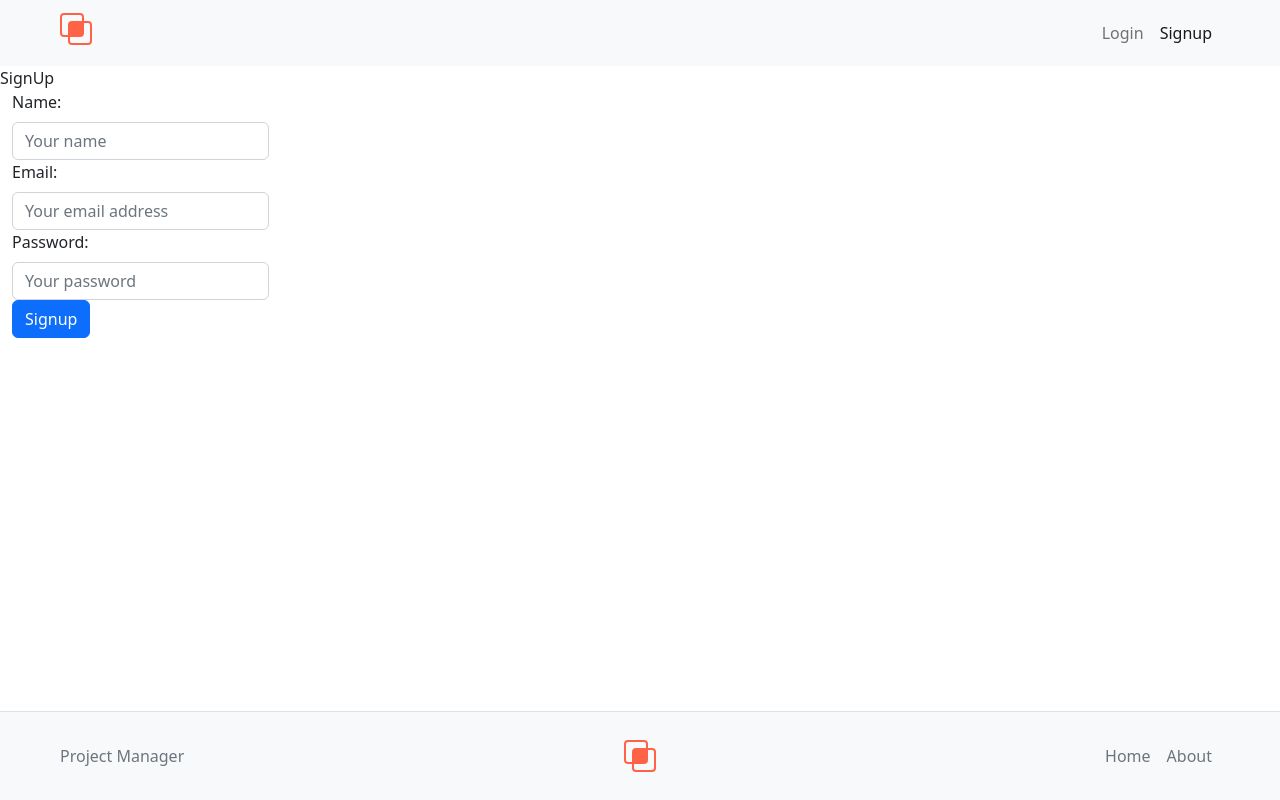
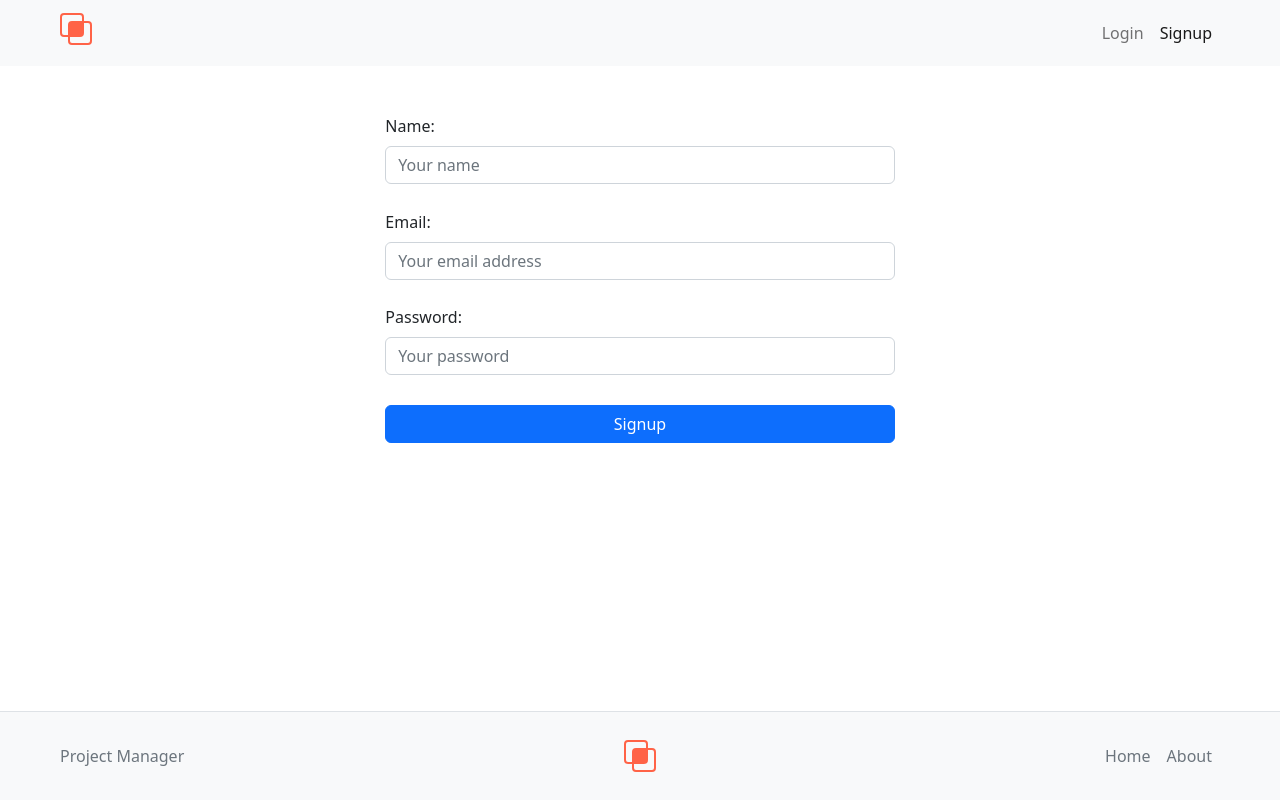
Before and after one commit to BerserkerLurker/project-manager, a React (Vite) app: page /signup in a window 1280 px wide. Built offline with nearby package versions, Linux system fonts and the light colour scheme; the HTML template or start-up script is replaced by a standard one.

Commit message:
fix: minor bug fix

```diff
--- a/src/api/auth.js
+++ b/src/api/auth.js
@@ -18,6 +18,7 @@ export async function login(params) {
     return res.data.user;
   } catch (error) {
     console.log(error);
+    throw error;
   }
 }
 
@@ -30,6 +31,7 @@ export async function signUp(params) {
     return res.data.user;
   } catch (error) {
     console.log(error);
+    throw error;
   }
 }
 
@@ -45,6 +47,7 @@ export async function logout() {
     globalThis.targetProxy.accessToken = "";
   } catch (error) {
     console.log(error);
+    throw error;
   }
 }
 
@@ -53,12 +56,15 @@ export async function updateUser(params) {
     console.log(params);
     const res = await jwtInterceptor.patch(url + updateUserUri, params, {
       withCredentials: true,
-      headers: { Authorization: `Bearer ${globalThis.targetProxy.accessToken}` },
+      headers: {
+        Authorization: `Bearer ${globalThis.targetProxy.accessToken}`,
+      },
     });
     globalThis.targetProxy.accessToken = res.data.accessToken;
     return res.data.user;
   } catch (error) {
     console.log(error);
+    throw error;
   }
 }
 
@@ -66,7 +72,9 @@ export async function checkEmail(email) {
   try {
     const res = await jwtInterceptor.post(url + checkEmailUri, email, {
       withCredentials: true,
-      headers: { Authorization: `Bearer ${globalThis.targetProxy.accessToken}` },
+      headers: {
+        Authorization: `Bearer ${globalThis.targetProxy.accessToken}`,
+      },
     });
     // console.log(res.data);
     return res.data;
--- a/src/pages/authentication/Login.jsx
+++ b/src/pages/authentication/Login.jsx
@@ -29,18 +29,14 @@ function Login() {
   });
 
   return (
-    <div>
-      Login
+    <div className="mx-auto mt-5 col-5">
       <Container fluid>
         <Formik
           initialValues={{ email: "", password: "" }}
           validationSchema={validationSchema}
           // validator={() => ({})} // Validate all for testing
           onSubmit={(values, { setSubmitting, resetForm }) => {
-            // setSubmitting(true);
             login(values.email, values.password);
-            // resetForm();
-            // setSubmitting(false);
           }}
         >
           {({
@@ -64,9 +60,9 @@ function Login() {
                   value={values.email}
                   className={touched.email && errors.email ? "has-error" : null}
                 />
-                {touched.email && errors.email ? (
-                  <div className="error-message">{errors.email}</div>
-                ) : null}
+                <div className="error-message">
+                  &nbsp;{touched.email && errors.email && errors.email}
+                </div>
               </Form.Group>
 
               <Form.Group controlId="formPassword">
@@ -82,11 +78,16 @@ function Login() {
                     touched.password && errors.password ? "has-error" : null
                   }
                 />
-                {touched.password && errors.password ? (
-                  <div className="error-message">{errors.password}</div>
-                ) : null}
+                <div className="error-message">
+                  &nbsp;{touched.password && errors.password && errors.password}
+                </div>
               </Form.Group>
-              <Button variant="primary" type="submit" disabled={loading}>
+              <Button
+                className="w-100 mt-1"
+                variant="primary"
+                type="submit"
+                disabled={loading}
+              >
                 Login
               </Button>
               {error && !loading ? (
--- a/src/pages/authentication/SignUp.jsx
+++ b/src/pages/authentication/SignUp.jsx
@@ -1,5 +1,5 @@
 import { Formik } from "formik";
-import React, { useEffect } from "react";
+import React, { useEffect, useState } from "react";
 import { Button, Container, Form } from "react-bootstrap";
 import { useNavigate } from "react-router-dom";
 import * as Yup from "yup";
@@ -32,19 +32,21 @@ function SignUp() {
     }
   });
 
+  const [errMsg, setErrMsg] = useState("Something went wrong try again.");
+
   return (
-    <div>
-      SignUp
+    <div className="mx-auto mt-5 col-5">
       <Container fluid>
         <Formik
           initialValues={{ name: "", email: "", password: "" }}
           validationSchema={validationSchema}
           // validator={() => ({})} // Validate all for testing
           onSubmit={(values, { setSubmitting, resetForm }) => {
-            // setSubmitting(true);
             signUp(values.email, values.name, values.password);
-            // resetForm();
-            // setSubmitting(false);
+
+            if (error.response.status === 400) {
+              setErrMsg("This email is already used.");
+            }
           }}
         >
           {({
@@ -68,9 +70,9 @@ function SignUp() {
                   value={values.name}
                   className={touched.name && errors.name ? "has-error" : null}
                 />
-                {touched.name && errors.name ? (
-                  <div className="error-message">{errors.name}</div>
-                ) : null}
+                <div className="error-message">
+                  &nbsp;{touched.name && errors.name && errors.name}
+                </div>
               </Form.Group>
 
               <Form.Group controlId="formEmail">
@@ -84,9 +86,9 @@ function SignUp() {
                   value={values.email}
                   className={touched.email && errors.email ? "has-error" : null}
                 />
-                {touched.email && errors.email ? (
-                  <div className="error-message">{errors.email}</div>
-                ) : null}
+                <div className="error-message">
+                  &nbsp;{touched.email && errors.email && errors.email}
+                </div>
               </Form.Group>
 
               <Form.Group controlId="formPassword">
@@ -102,17 +104,20 @@ function SignUp() {
                     touched.password && errors.password ? "has-error" : null
                   }
                 />
-                {touched.password && errors.password ? (
-                  <div className="error-message">{errors.password}</div>
-                ) : null}
+                <div className="error-message">
+                  &nbsp;{touched.password && errors.password && errors.password}
+                </div>
               </Form.Group>
-              <Button variant="primary" type="submit" disabled={loading}>
+              <Button
+                className="w-100 mt-1"
+                variant="primary"
+                type="submit"
+                disabled={loading}
+              >
                 Signup
               </Button>
               {error && !loading ? (
-                <span className="error-message">
-                  &nbsp; Something went wrong try again.
-                </span>
+                <span className="error-message">&nbsp; {errMsg}</span>
               ) : (
                 ""
               )}
```
